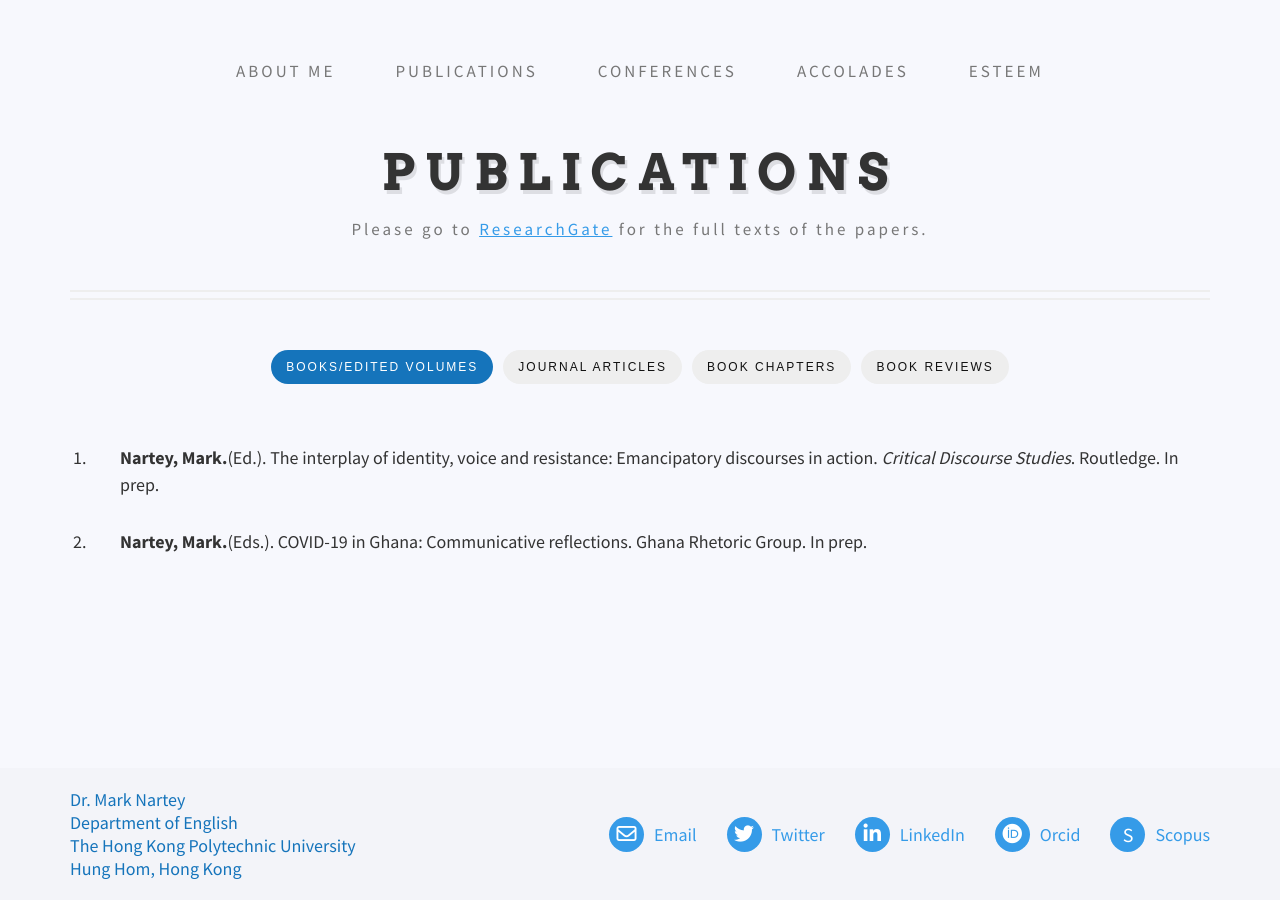
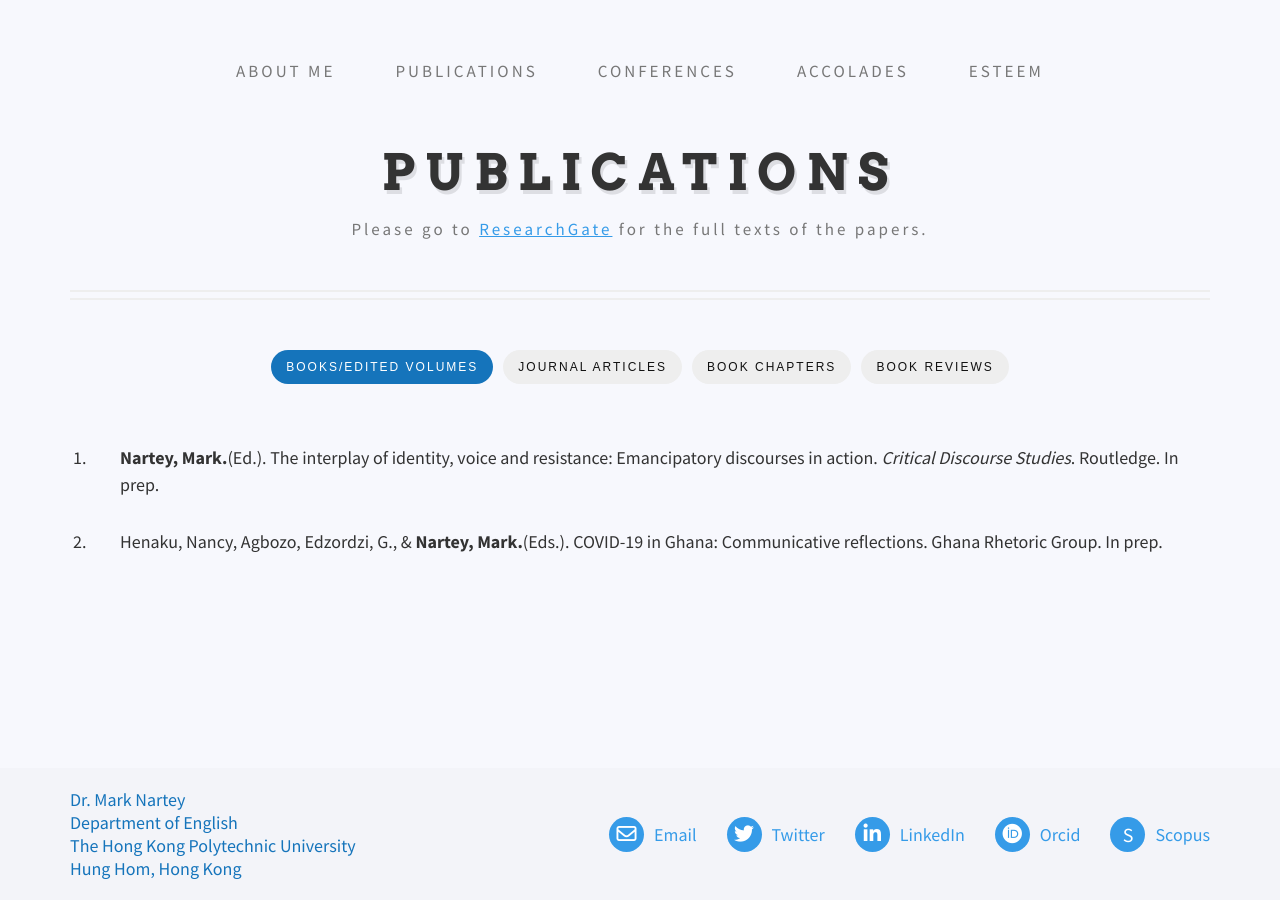
Before and after one commit to danielcornock/marknartey.com, a Jekyll site: the page built from _pages/publications.md, in a window 1280 px wide. Built offline with Jekyll 4.4.1, drawn with Linux system fonts in a browser that asks for light colours; nearby versions of some CDN libraries.

Commit message:
Update Content “Books”

```diff
--- a/_data/books.yml
+++ b/_data/books.yml
@@ -4,5 +4,6 @@ items:
       resistance: Emancipatory discourses in action. <i>Critical Discourse
       Studies</I>. Routledge. In prep.
   - content: >-
-      <b>Nartey, Mark.</b>(Eds.). COVID-19 in Ghana: Communicative reflections.
-      Ghana Rhetoric Group. In prep.
+      Henaku, Nancy, Agbozo, Edzordzi, G., & <b>Nartey, Mark.</b>(Eds.).
+      COVID-19 in Ghana: Communicative reflections. Ghana Rhetoric Group. In
+      prep.
```
